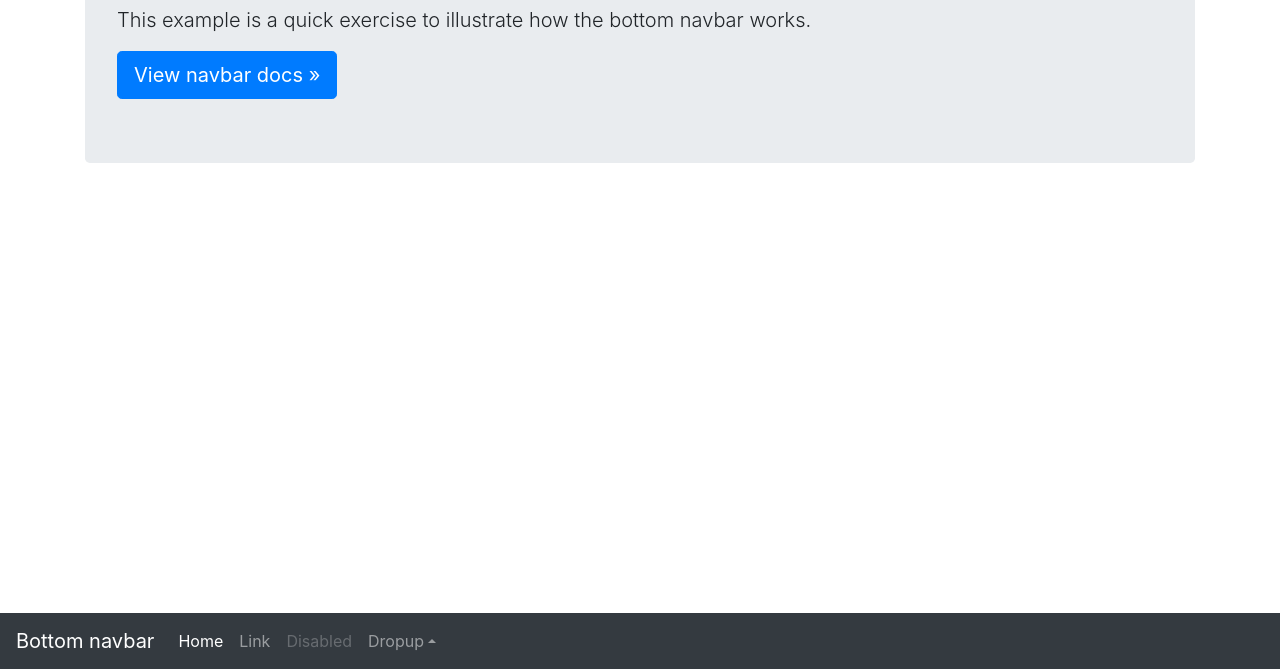
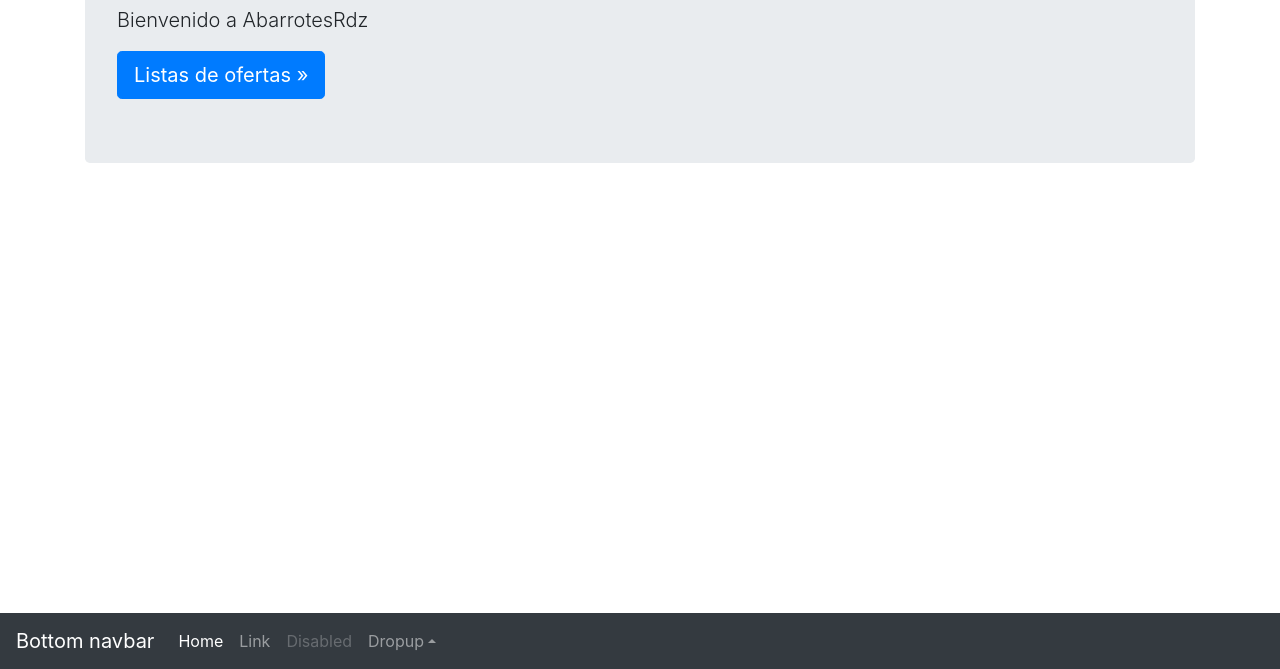
Before and after one commit to Etlir/17100283-abarrotesRdz, a website: page Index.html in a window 1280 px wide. Shown: the part 131-800 px from the top of the page. Drawn offline with nearby package versions, Linux system fonts and the light colour scheme.

Commit message:
Update Index.html

```diff
--- a/Index.html
+++ b/Index.html
@@ -12,8 +12,8 @@
     <div class="container">
   <div class="jumbotron mt-3">
     <h1>Abarrotes Rdz</h1>
-    <p class="lead">This example is a quick exercise to illustrate how the bottom navbar works.</p>
-    <a class="btn btn-lg btn-primary" href="/docs/4.5/components/navbar/" role="button">View navbar docs &raquo;</a>
+    <p class="lead">Bienvenido a AbarrotesRdz</p>
+    <a class="btn btn-lg btn-primary" href="/docs/4.5/components/navbar/" role="button">Listas de ofertas &raquo;</a>
   </div>
 </div>
 <nav class="navbar fixed-bottom navbar-expand-sm navbar-dark bg-dark">
```
